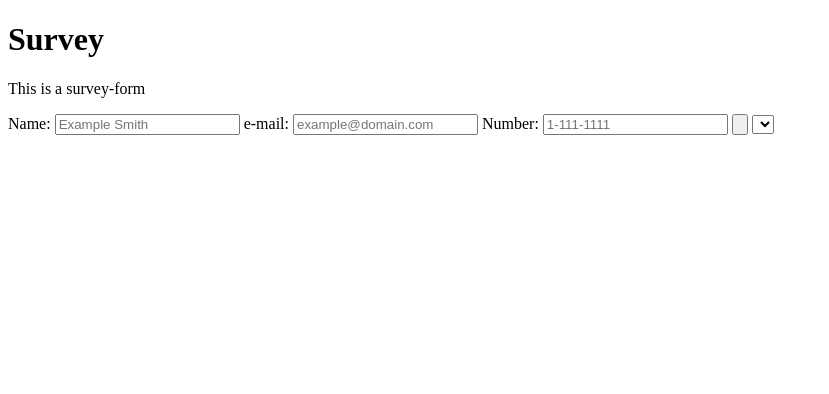
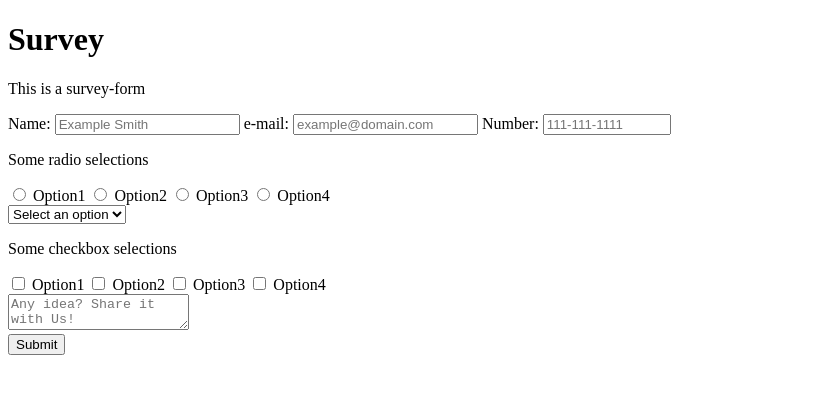
Before and after one commit to estebretarg/Responsive_Web_Design, a plain HTML site: page A survey form.html in a window 1280 px wide. Shown: the whole page, without its empty margins (0-829 px from the left). Drawn offline with Linux system fonts and the light colour scheme.

Commit message:
Project ended

```diff
--- a/A survey form.html
+++ b/A survey form.html
@@ -6,25 +6,74 @@
     </style>
   </head>
   <body>
+    <main>
+  	<header>
       <h1 id="title">Survey</h1>
+    </header>
   	<p id="description">This is a survey-form</p>
     <form id="survey-form">
       <label id="name-label">Name:
-			<input type="text" id="name" placeholder="Example Smith">
+			  <input type="text" id="name" placeholder="Example Smith" required>
       </label>
 			<label id="email-label">e-mail:
-      <input type="email" id="email" placeholder="example@domain.com">
+        <input type="email" id="email" placeholder="example@domain.com" required>
       </label>
       <label id="number-label">Number:
-			<input type="number" id="number" placeholder="1-111-1111">
+			  <input type="number" name="number" id="number" min="11111111111" max="99999999999" class="form-control" placeholder="111-111-1111">
+      </label>
+      <div class="radio">
+        <p>Some radio selections</p>
+        <label>
+          <input name="user-selection" value="radio1" type="radio" class="input-radio">
+          Option1
         </label>
         <label>
-			<input type="button" id="submit">
+          <input name="user-selection" value="radio2" type="radio" class="input-radio">
+          Option2
         </label>
+        <label>
+          <input name="user-selection" value="radio3" type="radio" class="input-radio">
+          Option3
+        </label>
+        <label>
+          <input name="user-selection" value="radio4" type="radio" class="input-radio">
+          Option4
+        </label>
+      </div>
       <select id="dropdown">
-
+        <option disabled selected value>Select an option</option>
+        <option value="option1">option 1</option>
+        <option value="option2">option 2</option>
+        <option value="option3">option 3</option>
+        <option value="option4">option 4</option>
       </select>
+      <div class="checkbox">
+        <p>Some checkbox selections</p>
+        <label>
+          <input name="user-selection" value="CB1" type="checkbox" class="input-radio">
+          Option1
+        </label>
+        <label>
+          <input name="user-selection" value="CB2" type="checkbox" class="input-radio">
+          Option2
+        </label>
+        <label>
+          <input name="user-selection" value="CB3" type="checkbox" class="input-radio">
+          Option3
+        </label>
+        <label>
+          <input name="user-selection" value="CB4" type="checkbox" class="input-radio">
+          Option4
+        </label>
+      </div>
+      <span></span>
+      <div>
+      <textarea id="comments" class="input-textarea" placeholder="Any idea? Share it with Us!" spellcheck="false" data-ms-editor="true"></textarea>
+      </div>
+      <button type="submit" id="submit" class="submit-button">Submit</button>
     </form>
+    </main>
+    <script src="https://cdn.freecodecamp.org/testable-projects-fcc/v1/bundle.js"></script>
   </body>
   <footer>
   </footer>
```
Lines whose indentation alone changed are shown as unchanged.
